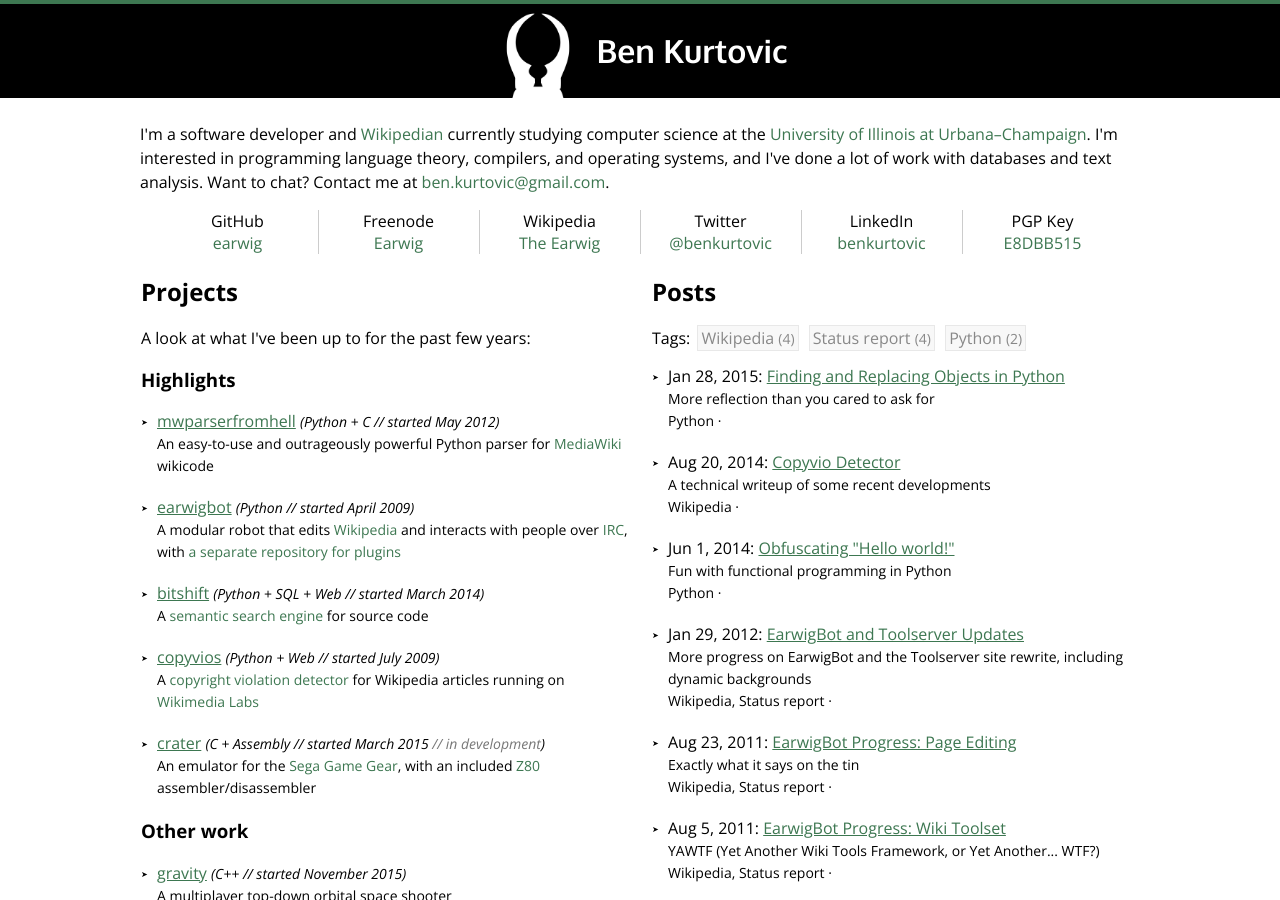
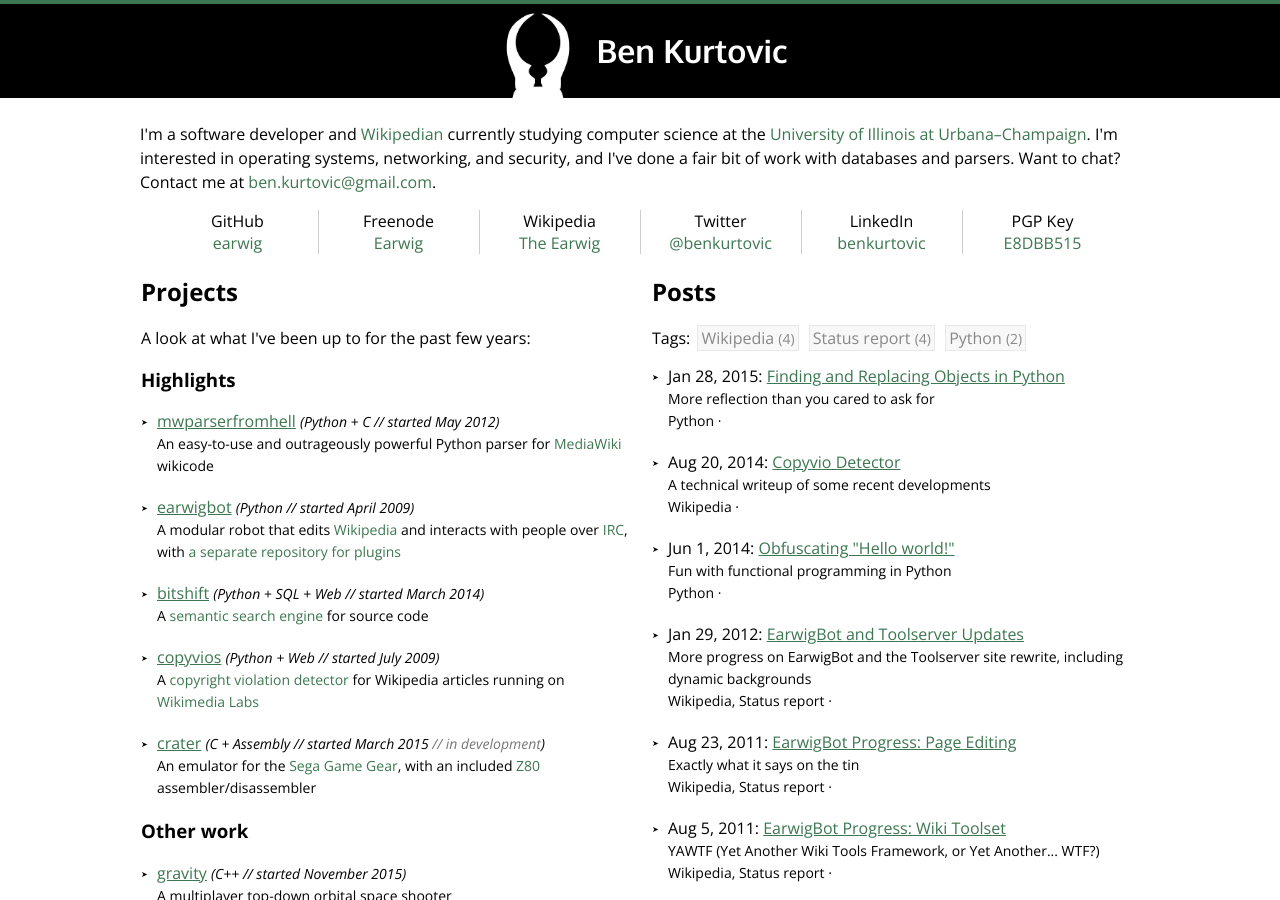
Before and after one commit to earwig/benkurtovic.com, a Jekyll site: the page built from index.html, in a window 1280 px wide and 900 px high. Built offline with Jekyll 4.4.1, drawn with Linux system fonts in a browser that asks for light colours; nearby versions of some CDN libraries; comment, search, counter and statistics services are not loaded.

Commit message:
Tweak interests.

```diff
--- a/index.html
+++ b/index.html
@@ -100,7 +100,7 @@
           description: A <a href="//en.wikipedia.org/wiki/Tk_(framework)">Tk</a>-based program that can help you prepare for your music final with randomly-generated listening quizzes
 ---
 
-<p id="bio">I'm a software developer and <a href="//en.wikipedia.org/">Wikipedian</a> currently studying computer science at the <a href="//illinois.edu/">University of Illinois at Urbana&ndash;Champaign</a>. I'm interested in programming language theory, compilers, and operating systems, and I've done a lot of work with databases and text analysis. Want to chat? Contact me at <a href="mailto:ben.kurtovic@gmail.com">ben.kurtovic@gmail.com</a>.</p>
+<p id="bio">I'm a software developer and <a href="//en.wikipedia.org/">Wikipedian</a> currently studying computer science at the <a href="//illinois.edu/">University of Illinois at Urbana&ndash;Champaign</a>. I'm interested in operating systems, networking, and security, and I've done a fair bit of work with databases and parsers. Want to chat? Contact me at <a href="mailto:ben.kurtovic@gmail.com">ben.kurtovic@gmail.com</a>.</p>
 <div id="links">
     <div>GitHub<br /><a href="//github.com/earwig">earwig</a></div
     ><div>Freenode<br /><a href="http://webchat.freenode.net/?channels=%23%23earwig">Earwig</a></div
```
